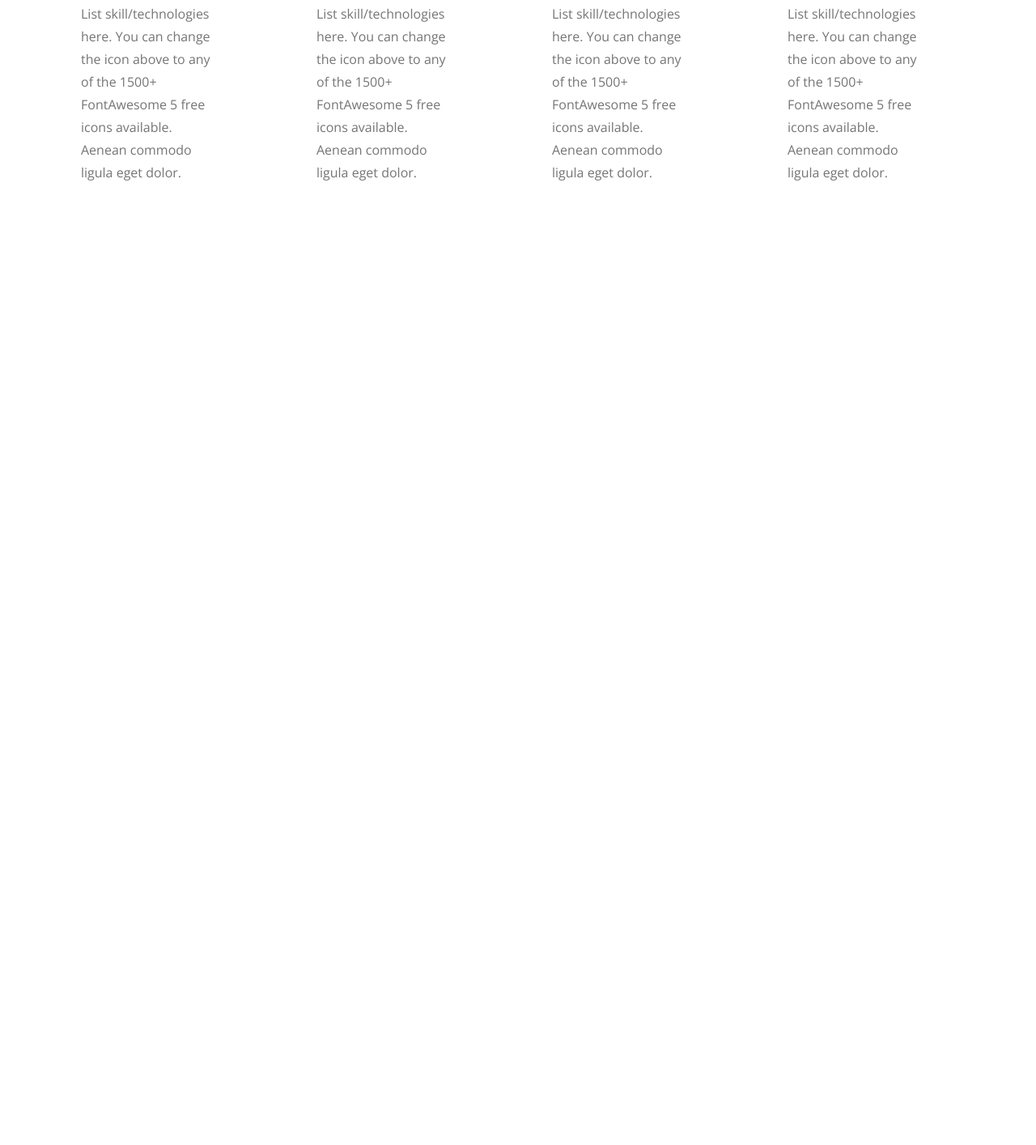
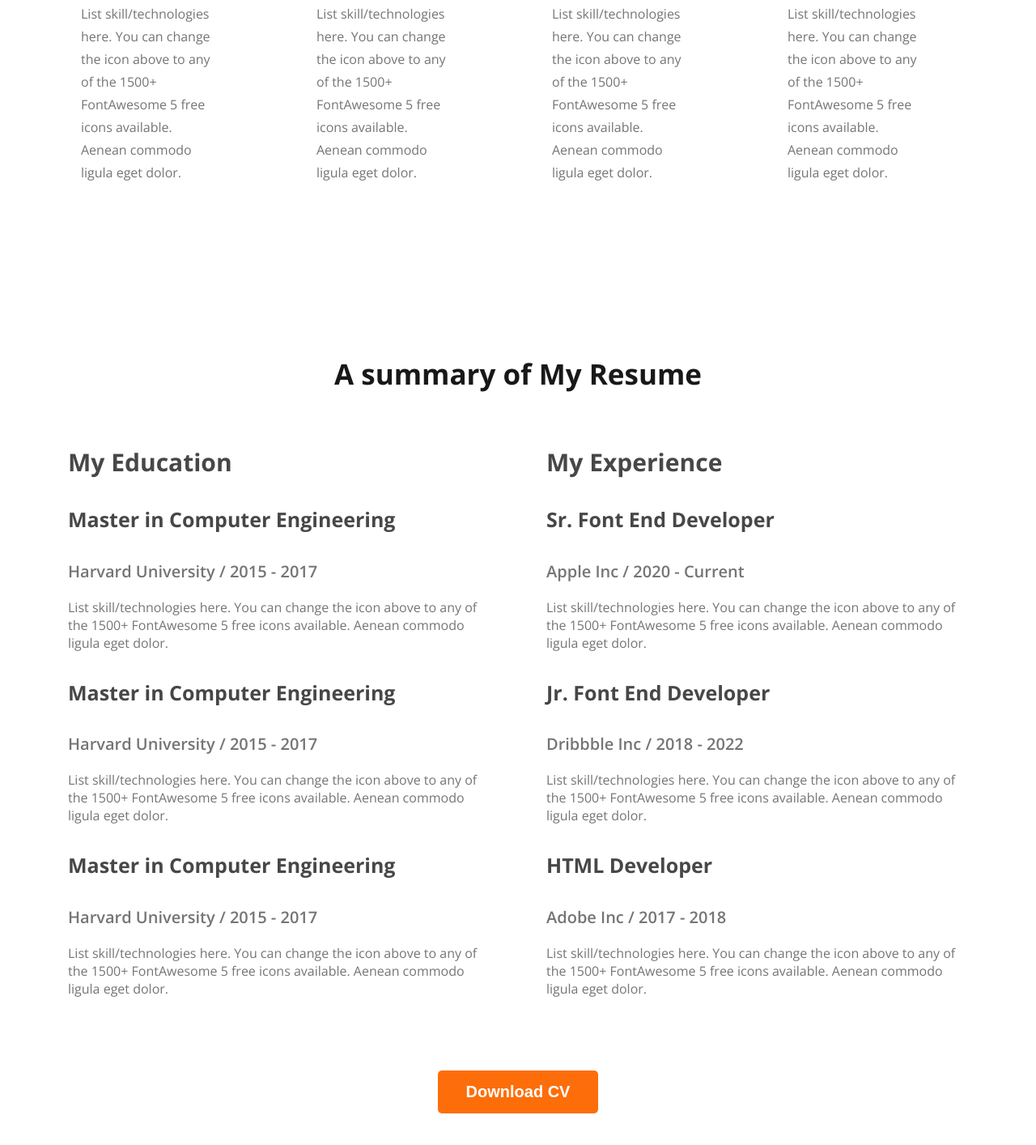
Before and after one commit to shaon1087/develope-portfolio, a plain HTML site: page index.html in a window 1280 px wide. Shown: the part 1985-3399 px from the top of the page at 81% size. Before the commit the page ends 2396 px from the top, so only its background shows below. Drawn offline with nearby package versions, Linux system fonts and the light colour scheme.

Commit message:
connect part start from he

```diff
--- a/index.html
+++ b/index.html
@@ -81,7 +81,60 @@
                     <p class="skill-dis">List skill/technologies here. You can change the icon above to any of the 1500+ FontAwesome 5 free icons available. Aenean commodo ligula eget dolor.</p>
                 </div>
             </div>
-        </section>
+         <section class="resume">
+            <h3 class="abt-title">A summary of My Resume</h3>
+            <div class="resume-container">
+
+            <div class="edu-part">
+                <h3>My Education</h3>
+                <div class="degree">
+                    <h4 class="degree-name">Master in Computer Engineering</h4>
+                    <p class="degree-year">Harvard University / 2015 - 2017</p>
+                    <p class="degree-dis">List skill/technologies here. You can change the icon above
+                    to any of the 1500+ FontAwesome 5 free icons available. Aenean commodo ligula eget dolor.</p>
+                </div>
+                <div class="degree">
+                    <h4 class="degree-name">Master in Computer Engineering</h4>
+                    <p class="degree-year">Harvard University / 2015 - 2017</p>
+                    <p class="degree-dis">List skill/technologies here. You can change the icon above
+                    to any of the 1500+ FontAwesome 5 free icons available. Aenean commodo ligula eget dolor.</p>
+                </div>
+                <div class="degree">
+                    <h4 class="degree-name">Master in Computer Engineering</h4>
+                    <p class="degree-year">Harvard University / 2015 - 2017</p>
+                    <p class="degree-dis">List skill/technologies here. You can change the icon above
+                    to any of the 1500+ FontAwesome 5 free icons available. Aenean commodo ligula eget dolor.</p>
+                </div>
+            </div>
+            <div class="edu-part">
+                <h3>My Experience</h3>
+                <div class="degree">
+                    <h4 class="degree-name">Sr. Font End Developer</h4>
+                    <p class="degree-year">Apple Inc / 2020 - Current</p>
+                    <p class="degree-dis">List skill/technologies here. You can change the icon above
+                    to any of the 1500+ FontAwesome 5 free icons available. Aenean commodo ligula eget dolor.</p>
+                </div>
+                <div class="degree">
+                    <h4 class="degree-name">Jr. Font End Developer</h4>
+                    <p class="degree-year">Dribbble Inc / 2018 - 2022</p>
+                    <p class="degree-dis">List skill/technologies here. You can change the icon above
+                    to any of the 1500+ FontAwesome 5 free icons available. Aenean commodo ligula eget dolor.</p>
+                </div>
+                <div class="degree">
+                    <h4 class="degree-name">HTML Developer</h4>
+                    <p class="degree-year">Adobe Inc / 2017 - 2018</p>
+                    <p class="degree-dis">List skill/technologies here. You can change the icon above
+                    to any of the 1500+ FontAwesome 5 free icons available. Aenean commodo ligula eget dolor.</p>
+                </div>
+            </div>
+
+        </div>
+        <div class="download-cv">
+            <button class="btn-primary">Download CV</button>
+        </div>
+
+
+         </section>
     </main>
     <footer>
 
--- a/styles/portfolio.css
+++ b/styles/portfolio.css
@@ -129,9 +129,9 @@ main{
   font-weight: 700;
 }
 /* about part end here */
-.what{
-  padding-bottom: 160px;
-}
+/* .what{
+  margin-bottom: 560px;
+} */
 #what-dis{
   padding-bottom: 50px;
   padding: 0 150px;
@@ -160,3 +160,45 @@ main{
 /* about part end here */
 
 /* resume part from here */
+.resume{
+  padding-top: 160px;
+}
+.resume-container{
+  display: flex;
+  justify-content: space-between;
+  gap: 70px;
+  padding: 0 14px;
+}
+.edu-part > h3{
+  color: #474747;
+  font-size: 30px;
+  font-style: normal;
+  font-weight: 700;
+}
+.degree{
+  margin-bottom: 30px;
+}
+.degree-name{
+  color:  #474747;
+  font-size: 25px;
+  font-style: normal;
+  font-weight: 700;
+}
+.degree-year{
+  color: #757575;
+  font-size: 20px;
+  font-style: normal;
+  font-weight: 600;
+}
+.degree-dis{
+  color: #757575;
+  font-size: 16px;
+  font-style: normal;
+  font-weight: 400;
+}
+.download-cv{
+  text-align: center;
+  margin-top: 60px;
+  margin-bottom: 130px;
+}
+/* resume part end here */
```
